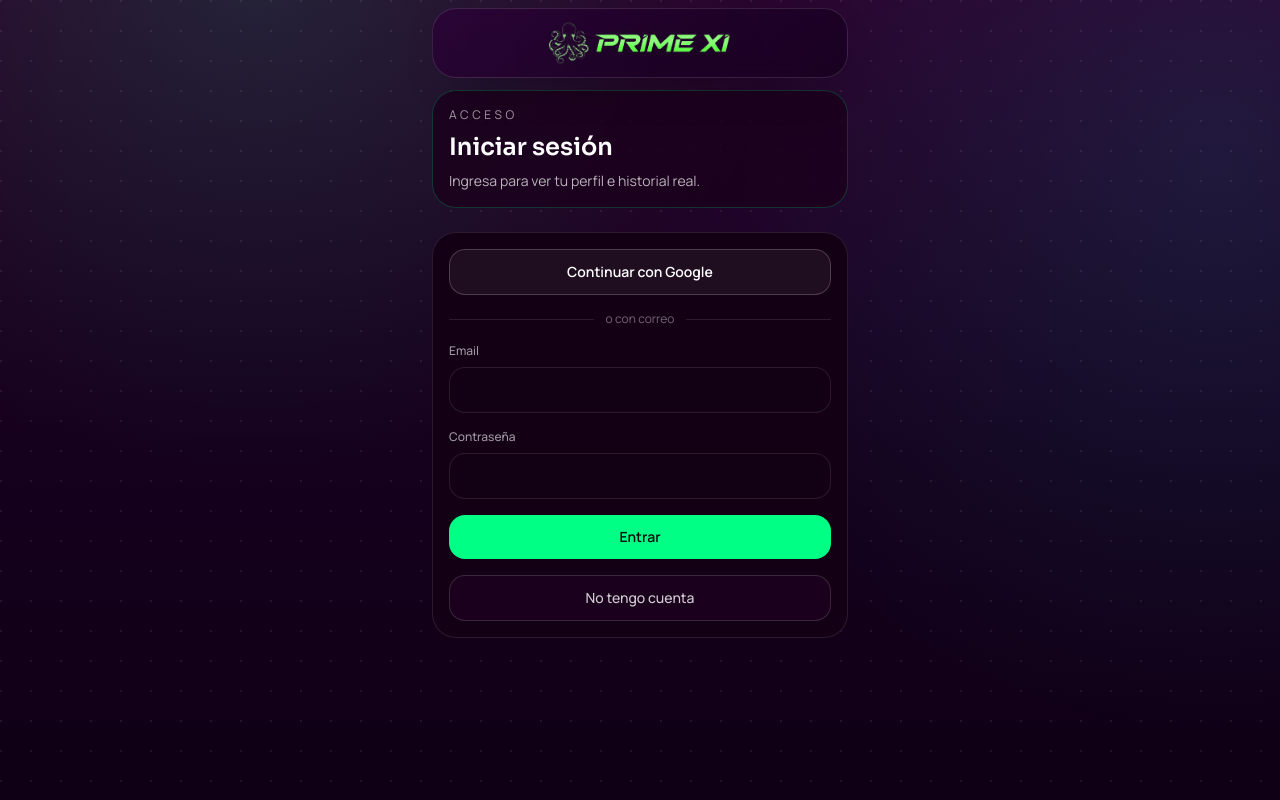
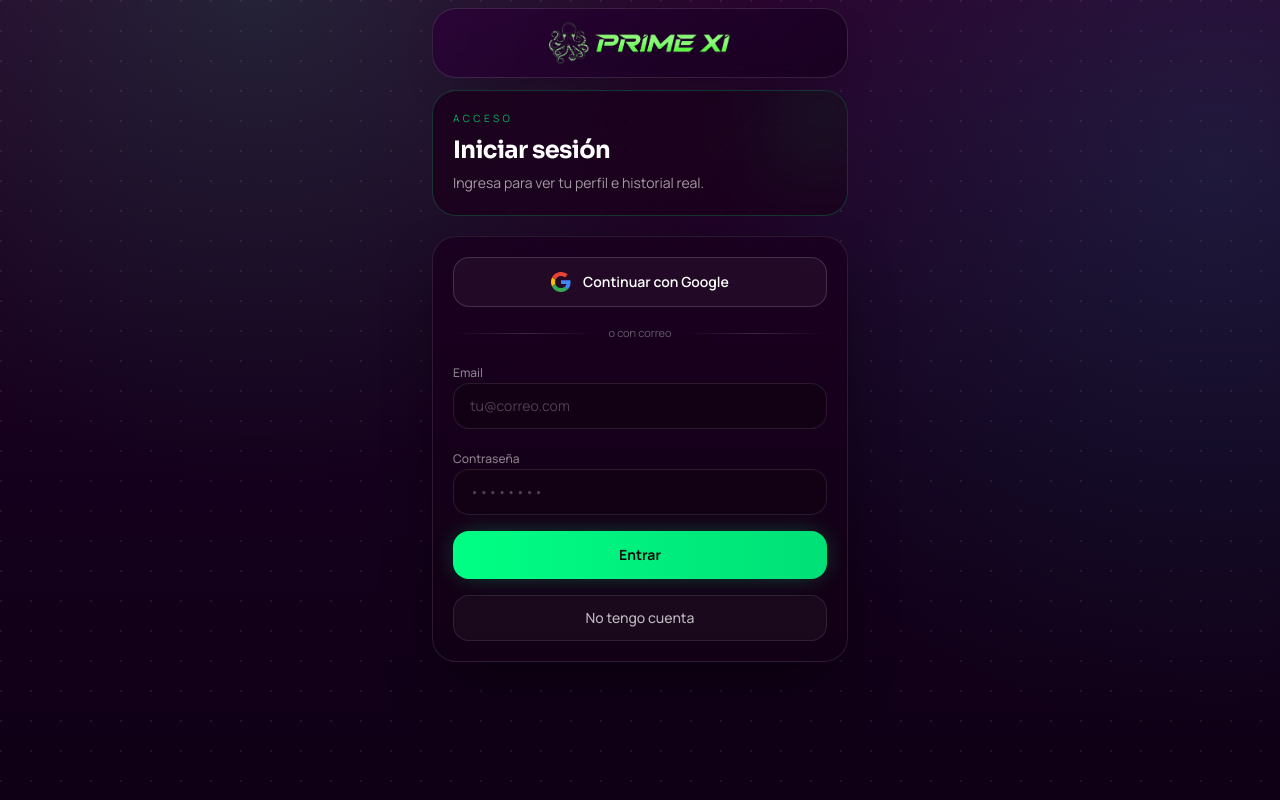
Before and after one commit to juanbows/app_primexi, a Next.js app in the folder Frontend_PRIMEXI/: page /login in a window 1280 px wide. Built offline with nearby package versions, Linux system fonts and the light colour scheme.

Commit message:
feat(auth): auto-create user profiles and harden login flow

```diff
--- /dev/null
+++ b/Frontend_PRIMEXI/scripts/check-users.mjs
@@ -0,0 +1,38 @@
+/**
+ * Verifica que los usuarios registrados quedan en la tabla "users" de Supabase.
+ * Uso: node scripts/check-users.mjs
+ */
+
+import { createClient } from "@supabase/supabase-js";
+
+const url = process.env.NEXT_PUBLIC_SUPABASE_URL;
+const key = process.env.NEXT_PUBLIC_SUPABASE_ANON_KEY;
+
+if (!url || !key) {
+    console.error("Falta NEXT_PUBLIC_SUPABASE_URL o NEXT_PUBLIC_SUPABASE_ANON_KEY.");
+    console.error("Ejecuta: source .env.local && node scripts/check-users.mjs");
+    process.exit(1);
+}
+
+const supabase = createClient(url, key);
+
+const { data, error } = await supabase
+    .from("users")
+    .select("id, email, team_name")
+    .order("email");
+
+if (error) {
+    console.error("Error consultando tabla users:", error.message);
+    process.exit(1);
+}
+
+console.log(`\n✅ Tabla "users" — ${data.length} registro(s)\n`);
+
+if (data.length === 0) {
+    console.log("  (vacía — registra un usuario y vuelve a verificar)\n");
+} else {
+    data.forEach((u, i) => {
+        console.log(`  ${i + 1}. ${u.email} | equipo: ${u.team_name}`);
+    });
+    console.log();
+}
--- a/Frontend_PRIMEXI/src/app/login/page.tsx
+++ b/Frontend_PRIMEXI/src/app/login/page.tsx
@@ -144,18 +144,22 @@
       const newUser = data.user;
       const hasSession = Boolean(data.session);
 
-      if (newUser?.id && newUser.email && hasSession) {
+      // Always try to create the profile (fire-and-forget fallback; the DB trigger is primary)
+      if (newUser?.id && newUser.email) {
         await createUserProfile({
           id: newUser.id,
           email: newUser.email,
           teamName: teamName.trim() || "Mi equipo",
         });
+      }
+
+      if (hasSession) {
         router.replace("/inicio");
         return;
       }
 
       setMessage(
-        "Registro completado. Revisa tu correo para confirmar la cuenta y luego inicia sesión.",
+        "¡Registro exitoso! Revisa tu correo (incluida la carpeta de spam) para confirmar tu cuenta.",
       );
       setMode("login");
     } catch (submitError) {
@@ -190,91 +194,121 @@
 
   return (
     <PrimexiShell showNavigation={false}>
-      <section className="space-y-6 pt-3">
-        <header className="rounded-3xl border border-[#00ff85]/20 bg-[#1b001c]/80 p-4">
-          <p className="text-xs uppercase tracking-[0.3em] text-white/60">Acceso</p>
-          <h1 className="mt-2 text-2xl font-semibold">
+      <section className="space-y-5 pt-3">
+        {/* ── Header ── */}
+        <header className="relative overflow-hidden rounded-3xl border border-[#00ff85]/20 bg-[#1b001c]/80 p-5">
+          <div className="absolute -right-8 -top-8 h-28 w-28 rounded-full bg-[#00ff85]/8 blur-2xl" />
+          <p className="text-[10px] uppercase tracking-[0.35em] text-[#00ff85]/70">
+            Acceso
+          </p>
+          <h1 className="mt-2 text-2xl font-bold tracking-tight">
             {mode === "login" ? "Iniciar sesión" : "Crear cuenta"}
           </h1>
-          <p className="mt-2 text-sm text-white/70">
+          <p className="mt-1.5 text-sm leading-relaxed text-white/60">
             {mode === "login"
               ? "Ingresa para ver tu perfil e historial real."
               : "Registra tu cuenta para empezar con PRIME XI."}
           </p>
         </header>
 
-        <form onSubmit={handleSubmit} className="space-y-4 rounded-3xl border border-white/10 bg-[#140015] p-4">
+        {/* ── Form ── */}
+        <form
+          onSubmit={handleSubmit}
+          className="space-y-4 rounded-3xl border border-white/10 bg-gradient-to-b from-[#1a0020]/90 to-[#120015]/95 p-5 shadow-[0_24px_60px_-20px_rgba(0,0,0,0.7)]"
+        >
+          {/* Google OAuth */}
           <button
             type="button"
             onClick={handleGoogleSignIn}
             disabled={submitting}
-            className="w-full rounded-2xl border border-white/20 bg-white/5 px-4 py-3 text-sm font-semibold text-white disabled:opacity-60"
+            className="group relative flex w-full items-center justify-center gap-3 rounded-2xl border border-white/15 bg-white/[0.04] px-4 py-3.5 text-sm font-semibold text-white transition-all duration-200 hover:border-white/30 hover:bg-white/[0.08] active:scale-[0.98] disabled:opacity-50"
           >
-            Continuar con Google
+            {/* Google "G" logo – official colors */}
+            <svg className="h-5 w-5 shrink-0" viewBox="0 0 48 48" aria-hidden="true">
+              <path fill="#EA4335" d="M24 9.5c3.54 0 6.71 1.22 9.21 3.6l6.85-6.85C35.9 2.38 30.47 0 24 0 14.62 0 6.51 5.38 2.56 13.22l7.98 6.19C12.43 13.72 17.74 9.5 24 9.5z" />
+              <path fill="#4285F4" d="M46.98 24.55c0-1.57-.15-3.09-.38-4.55H24v9.02h12.94c-.58 2.96-2.26 5.48-4.78 7.18l7.73 6c4.51-4.18 7.09-10.36 7.09-17.65z" />
+              <path fill="#FBBC05" d="M10.53 28.59a14.5 14.5 0 0 1 0-9.18l-7.98-6.19a24.002 24.002 0 0 0 0 21.56l7.98-6.19z" />
+              <path fill="#34A853" d="M24 48c6.48 0 11.93-2.13 15.89-5.81l-7.73-6c-2.15 1.45-4.92 2.3-8.16 2.3-6.26 0-11.57-4.22-13.47-9.91l-7.98 6.19C6.51 42.62 14.62 48 24 48z" />
+            </svg>
+            {submitting ? "Redirigiendo…" : "Continuar con Google"}
           </button>
 
-          <div className="flex items-center gap-3 text-xs text-white/40">
-            <span className="h-px flex-1 bg-white/10" />
+          {/* Divider */}
+          <div className="flex items-center gap-3 py-0.5 text-[11px] text-white/35">
+            <span className="h-px flex-1 bg-gradient-to-r from-transparent via-white/15 to-transparent" />
             o con correo
-            <span className="h-px flex-1 bg-white/10" />
+            <span className="h-px flex-1 bg-gradient-to-r from-transparent via-white/15 to-transparent" />
           </div>
 
-          <label className="block text-xs text-white/60">
-            Email
+          {/* Email */}
+          <label className="block space-y-2">
+            <span className="text-xs font-medium text-white/50">Email</span>
             <input
               type="email"
               value={email}
               onChange={(event) => setEmail(event.target.value)}
               required
-              className="mt-2 w-full rounded-2xl border border-white/10 bg-[#120015] px-4 py-3 text-sm text-white"
+              placeholder="tu@correo.com"
+              className="w-full rounded-2xl border border-white/10 bg-[#120015] px-4 py-3 text-sm text-white placeholder:text-white/25 transition-colors duration-200 focus:border-[#00ff85]/40 focus:outline-none focus:ring-1 focus:ring-[#00ff85]/20"
             />
           </label>
 
-          <label className="block text-xs text-white/60">
-            Contraseña
+          {/* Password */}
+          <label className="block space-y-2">
+            <span className="text-xs font-medium text-white/50">Contraseña</span>
             <input
               type="password"
               value={password}
               onChange={(event) => setPassword(event.target.value)}
               required
               minLength={6}
-              className="mt-2 w-full rounded-2xl border border-white/10 bg-[#120015] px-4 py-3 text-sm text-white"
+              placeholder="••••••••"
+              className="w-full rounded-2xl border border-white/10 bg-[#120015] px-4 py-3 text-sm text-white placeholder:text-white/25 transition-colors duration-200 focus:border-[#00ff85]/40 focus:outline-none focus:ring-1 focus:ring-[#00ff85]/20"
             />
           </label>
 
+          {/* Team name (register only) */}
           {mode === "register" ? (
-            <label className="block text-xs text-white/60">
-              Nombre del equipo
+            <label className="block space-y-2">
+              <span className="text-xs font-medium text-white/50">Nombre del equipo</span>
               <input
                 type="text"
                 value={teamName}
                 onChange={(event) => setTeamName(event.target.value)}
-                className="mt-2 w-full rounded-2xl border border-white/10 bg-[#120015] px-4 py-3 text-sm text-white"
+                placeholder="Mi equipo"
+                className="w-full rounded-2xl border border-white/10 bg-[#120015] px-4 py-3 text-sm text-white placeholder:text-white/25 transition-colors duration-200 focus:border-[#7c3aed]/40 focus:outline-none focus:ring-1 focus:ring-[#7c3aed]/20"
               />
             </label>
           ) : null}
 
-          {error ? <p className="text-sm text-[#f5a3c1]">{error}</p> : null}
-          {message ? <p className="text-sm text-[#b6ffe2]">{message}</p> : null}
+          {/* Feedback */}
+          {error ? (
+            <p className="rounded-xl bg-red-500/10 px-3 py-2 text-sm text-[#f5a3c1]">{error}</p>
+          ) : null}
+          {message ? (
+            <p className="rounded-xl bg-[#00ff85]/10 px-3 py-2 text-sm text-[#b6ffe2]">{message}</p>
+          ) : null}
 
+          {/* Submit */}
           <button
             type="submit"
             disabled={submitting}
-            className="w-full rounded-2xl bg-[#00ff85] px-4 py-3 text-sm font-semibold text-[#0b0b0b] disabled:opacity-60"
+            className="w-full rounded-2xl bg-gradient-to-r from-[#00ff85] to-[#00e077] px-4 py-3.5 text-sm font-bold text-[#0b0b0b] shadow-[0_0_24px_-6px_rgba(0,255,133,0.4)] transition-all duration-200 hover:shadow-[0_0_32px_-4px_rgba(0,255,133,0.55)] active:scale-[0.98] disabled:opacity-50"
           >
             {submitting
-              ? "Procesando..."
+              ? "Procesando…"
               : mode === "login"
-              ? "Entrar"
-              : "Crear cuenta"}
+                ? "Entrar"
+                : "Crear cuenta"}
           </button>
 
+          {/* Toggle mode */}
           <button
             type="button"
             onClick={() =>
               setMode((current) => (current === "login" ? "register" : "login"))
             }
-            className="w-full rounded-2xl border border-white/15 bg-[#1a001c] px-4 py-3 text-sm font-medium text-white/80"
+            className="w-full rounded-2xl border border-white/10 bg-white/[0.03] px-4 py-3 text-sm font-medium text-white/70 transition-all duration-200 hover:border-white/20 hover:text-white/90 active:scale-[0.98]"
           >
             {mode === "login" ? "No tengo cuenta" : "Ya tengo cuenta"}
           </button>
--- a/Frontend_PRIMEXI/src/features/profile/ProfilePageClient.tsx
+++ b/Frontend_PRIMEXI/src/features/profile/ProfilePageClient.tsx
@@ -42,6 +42,7 @@
   const [gameweeks, setGameweeks] = useState<GameweekData[]>([]);
   const [transfers, setTransfers] = useState<TransferData[]>([]);
   const [loading, setLoading] = useState(true);
+  const [loadError, setLoadError] = useState(false);
 
   useEffect(() => {
     let mounted = true;
@@ -49,9 +50,9 @@
     async function loadData() {
       try {
         const [profileData, gameweeksData, transfersData] = await Promise.all([
-          getProfile(),
-          getGameweeks(),
-          getTransfers(),
+          getProfile().catch(() => null),
+          getGameweeks().catch(() => []),
+          getTransfers().catch(() => []),
         ]);
 
         if (!mounted) return;
@@ -59,8 +60,8 @@
         setProfile(profileData);
         setGameweeks(gameweeksData ?? []);
         setTransfers(transfersData ?? []);
-      } catch (error) {
-        console.error("Failed to load profile page data", error);
+      } catch {
+        if (mounted) setLoadError(true);
       } finally {
         if (mounted) {
           setLoading(false);
@@ -87,6 +88,10 @@
 
   if (authLoading || loading || !user) {
     return <section className="pt-8 text-sm text-white/70">Cargando perfil...</section>;
+  }
+
+  if (loadError) {
+    return <section className="pt-8 text-sm text-white/70">No se pudieron cargar los datos. Intenta de nuevo más tarde.</section>;
   }
 
   return (
--- a/Frontend_PRIMEXI/src/lib/auth.js
+++ b/Frontend_PRIMEXI/src/lib/auth.js
@@ -51,10 +51,9 @@
 export async function createUserProfile(profile) {
   const { id, email, teamName = "Mi equipo" } = profile;
 
-  if (!id || !email) {
-    throw new Error("Missing required user profile data.");
-  }
+  if (!id || !email) return null;
 
+  try {
     const { data, error } = await supabase.from("users").upsert(
       {
         id,
@@ -64,6 +63,12 @@
       { onConflict: "id" },
     );
 
-  if (error) throw error;
+    if (error) {
+      console.warn("createUserProfile upsert warning:", error.message);
+      return null;
+    }
     return data;
+  } catch {
+    return null;
   }
+}
```
Also changed, not shown: 1 other file (tests, documents, lock files or other folders). Lines whose indentation alone changed are shown as unchanged.
